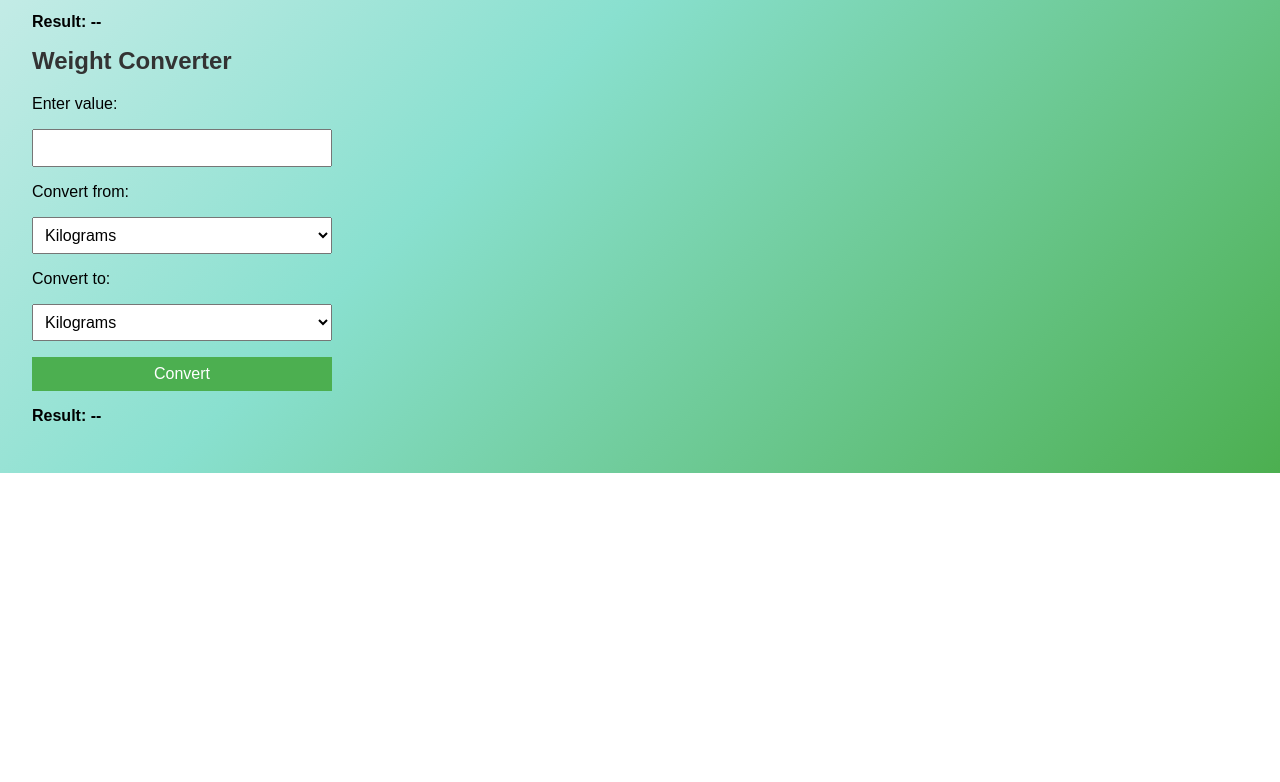
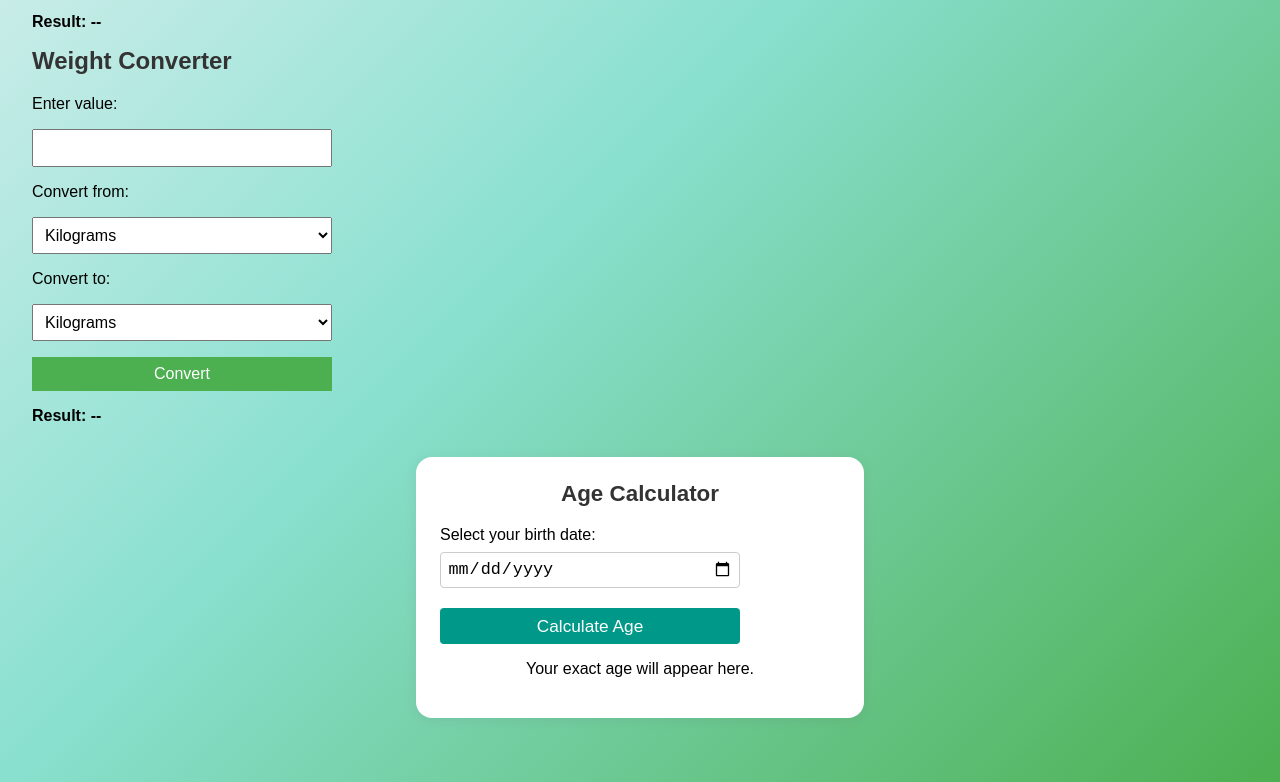
Before and after one commit to Zestastic/omnimeasures-site, a website: page index.html in a window 1280 px wide. Shown: the part 491-1273 px from the top of the page. Before the commit the page ends 964 px from the top, so only its background shows below. Drawn offline with Linux system fonts and the light colour scheme.

Commit message:
Added new calculator file

```diff
--- /dev/null
+++ b/age-calculator.css
@@ -0,0 +1,8 @@
+.age-calculator { max-width: 400px; margin: 2rem auto; background: #fff; border-radius: 1rem; box-shadow: 0 2px 12px 0 rgba(90,79,120,.10); padding: 1.5rem;}
+.age-calculator h2 { text-align: center; font-size: 1.4rem; margin-bottom: 1.2rem;}
+.age-calculator form { display: flex; flex-direction: column; gap: 0.5rem; margin-bottom: 1rem;}
+.age-calculator input[type="date"] { padding: 0.4rem; font-size: 1.05rem; border: 1px solid #ccc; border-radius: 4px;}
+.age-calculator button { background: #009989; color: #fff; border: none; padding: 0.45rem; border-radius: 4px; font-size: 1.08rem; cursor: pointer; margin-top: 0.8rem;}
+.age-calculator button:hover { background: #00776b;}
+.age-calculator #age-result { text-align: center; margin-top: 1rem; font-weight: 500;}
+@media (max-width: 500px) { .age-calculator { max-width: 100vw; padding: 1rem 0.2rem; border-radius: 0;}}
--- a/index.html
+++ b/index.html
@@ -5,6 +5,7 @@
     <meta name="viewport" content="width=device-width, initial-scale=1.0">
     <title> OmniMeasures Unit Conversion Hub</title>
     <link rel="stylesheet" href="./style.css">
+    <link rel="stylesheet" href="./age-calculator.css">
 </head>
 <body>
     <header>
@@ -37,7 +38,6 @@
             </form>
             <p id="volume-result">Result: --</p>
         </section>
-        <!-- New Weight Converter Section -->
         <section id="weight-converter">
             <h2>Weight Converter</h2>
             <form id="weight-form">
@@ -64,9 +64,17 @@
             </form>
             <p id="weight-result">Result: --</p>
         </section>
+        <section id="age-calculator-section">
+            <!-- Age Calculator will render here -->
+        </section>
     </main>
     <script src="./main.js"></script>
     <script src="./volume-converter.js"></script>
     <script src="./weight-converter.js"></script>
+    <script type="module">
+      import { renderAgeCalculator } from './age-calculator.js';
+      const container = document.getElementById('age-calculator-section');
+      if (container) renderAgeCalculator(container);
+    </script>
 </body>
 </html>
```
